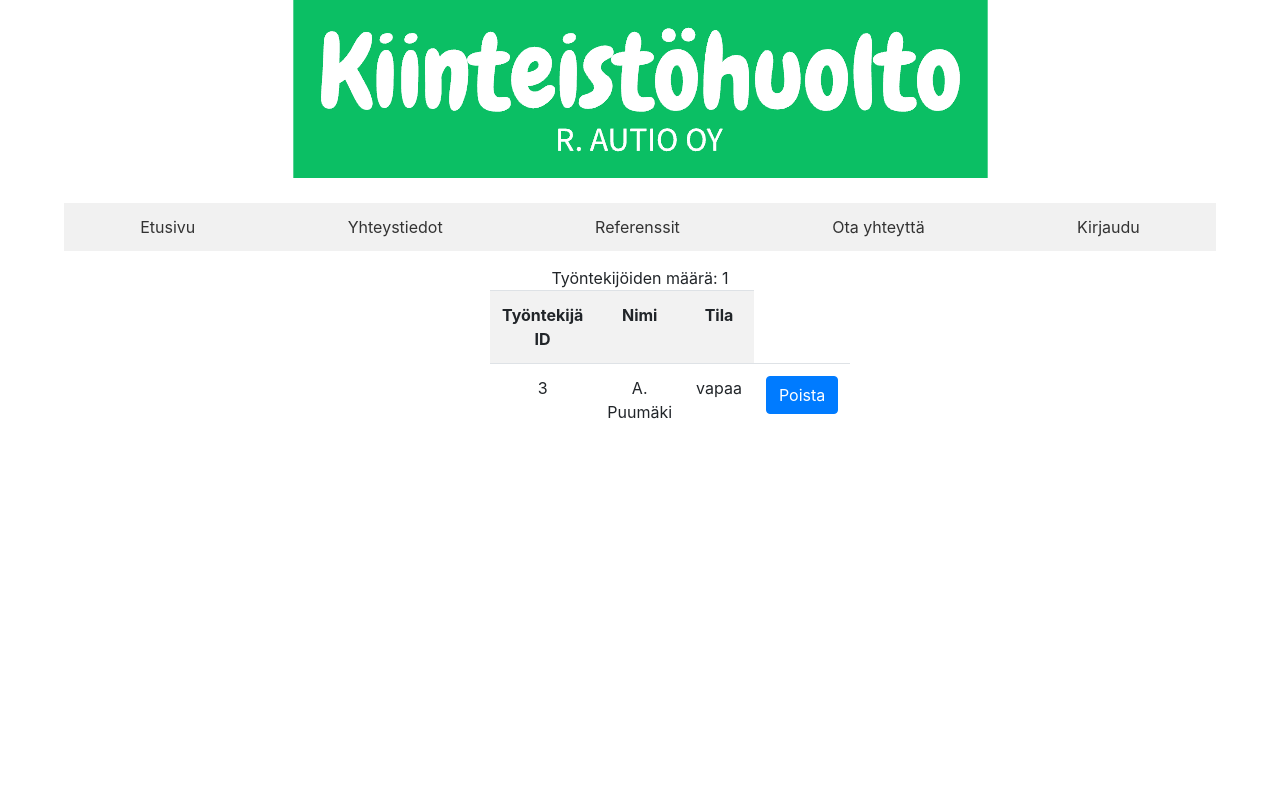
After one commit to vlampsij/Ryhma-rama, a PHP site: page /backend/tyontekijat.php in a window 1280 px wide. The commit adds this page. Run offline with PHP 8.4, Linux system fonts and the light colour scheme; the visitor is signed in with stand-in values (Sample User, id 1); data comes from the database, SQL or seed files in the repository; some libraries are stand-ins or nearby versions.

Commit message:
Lisätty tyontekijälistaus isännöitsijälle

```diff
--- a/backend/data.json
+++ b/backend/data.json
@@ -1 +1 @@
-{"ilmoitus":[{"Vika":"Hana vuotaa","Vikaid":"2","Osoite":"puistolammentie","Tilanne":"3","Tyontekija":"A. Puumäki","Tyontekijaid":"3","kirjausaika":"2023-05-14 04:38:13"}]}
+{"ilmoitus":[{"Tyontekijaid":"1","Nimi":"tyhjä","Tila":"vapaa"},{"Tyontekijaid":"3","Nimi":"A. Puumäki","Tila":"vapaa"}]}
--- a/backend/isannoitsija.php
+++ b/backend/isannoitsija.php
@@ -9,6 +9,7 @@
      <div class="container">
         <h1></h1>
         <a href="../index.html">Takaisin</a>
+        <br>
         <?php
         if($_SESSION['rooli'] == "isannoitsija"){ ?>
         <a href="http://localhost/vlampsij.github.io/backend/logout.php">Kirjaudu ulos</a><br>
@@ -20,6 +21,10 @@
         <div>
             <a href="http://localhost/vlampsij.github.io/backend/register.php">Lisää tunnus</a>
         </div>
+        <br>
+        <div>
+            <a href="http://localhost/vlampsij.github.io/backend/tyontekijat.php">Työntekijälista</a>
+        </div>
 
         <?php }else{ ?>
             <p>Tunnuksella ei oikeuksia nähdä sivua</p>
--- /dev/null
+++ b/backend/tyontekijaListaus.php
@@ -0,0 +1,27 @@
+<?php
+
+header("Access-Control-Allow-Origin: *");
+
+include('conn.php');
+
+$kysely = "SELECT tyontekijaid, nimi, tila.tila FROM tyontekijat INNER JOIN tila ON tyontekijat.tilaid = tila.tilaid ORDER BY tyontekijaid";
+$data = $conn->query($kysely);
+
+$JSON = '{"ilmoitus":[';
+$laskuri = 0;
+$riveja = $data->rowCount();
+while($rivi = $data->fetch(PDO::FETCH_ASSOC)){
+    //echo $rivi['etunimi'] . " " . $rivi['sukunimi'] . " " . $rivi['sposti'] . " " . $rivi['puh'] . "<br>";
+    $laskuri++;
+    $JSON.= '{"Tyontekijaid":"'.$rivi['tyontekijaid'].'","Nimi":"'.$rivi['nimi'].'","Tila":"'.$rivi['tila'].'"}';
+    if($laskuri<$riveja) $JSON.=",";
+}
+
+$JSON.=']}';
+$conn = null;
+
+$handler = fopen("data.json", "w");
+fwrite($handler, $JSON);
+fclose($handler);
+
+?>
--- /dev/null
+++ b/backend/tyontekijat.php
@@ -0,0 +1,96 @@
+<?php session_start(); ?>
+
+
+<!doctype html>
+<html lang="en">
+  <head>
+    <!-- Required meta tags -->
+    <meta charset="utf-8">
+    <meta name="viewport" content="width=device-width, initial-scale=1, shrink-to-fit=no">
+    <!-- Bootstrap CSS -->
+    <link rel="stylesheet" href="https://cdn.jsdelivr.net/npm/bootstrap@4.3.1/dist/css/bootstrap.min.css" integrity="sha384-ggOyR0iXCbMQv3Xipma34MD+dH/1fQ784/j6cY/iJTQUOhcWr7x9JvoRxT2MZw1T" crossorigin="anonymous">
+
+    <!-- Optional JavaScript -->
+    <!-- jQuery first, then Popper.js, then Bootstrap JS -->
+    <script src="https://code.jquery.com/jquery-3.3.1.slim.min.js" integrity="sha384-q8i/X+965DzO0rT7abK41JStQIAqVgRVzpbzo5smXKp4YfRvH+8abtTE1Pi6jizo" crossorigin="anonymous"></script>
+    <script src="https://cdn.jsdelivr.net/npm/popper.js@1.14.7/dist/umd/popper.min.js" integrity="sha384-UO2eT0CpHqdSJQ6hJty5KVphtPhzWj9WO1clHTMGa3JDZwrnQq4sF86dIHNDz0W1" crossorigin="anonymous"></script>
+    <script src="https://cdn.jsdelivr.net/npm/bootstrap@4.3.1/dist/js/bootstrap.min.js" integrity="sha384-JjSmVgyd0p3pXB1rRibZUAYoIIy6OrQ6VrjIEaFf/nJGzIxFDsf4x0xIM+B07jRM" crossorigin="anonymous"></script>
+    <!--jQuery & JavaScript links-->
+    <script src="https://ajax.googleapis.com/ajax/libs/jquery/3.6.3/jquery.min.js"></script>
+    <script src="https://ajax.googleapis.com/ajax/libs/angularjs/1.6.9/angular.min.js"></script>
+    <!--<script src="js/myScript.js"></script>-->
+    <link rel="stylesheet" href="../css/mycss.css">
+    <title>Kiinteistöhuolto R. Autio Oy</title>
+    <link href="../css/sign-in.css" rel="stylesheet">
+  </head>
+  <body class="text-center">
+
+    <div class="kuva logo">
+        <a href="index.html"><img src="../img/logo.png" alt="Kiinteistöhuolto R. Autio Oy" id="logo" class="img-fluid"></a>
+    </div>
+
+    <nav class=" sticky-top navbar-expand-sm">
+        <button class="navbar-toggler" type="button" data-bs-toggle="collapse" data-bs-target="#mynavbar">
+          <span class="navbar-toggler-icon"></span>
+        </button>
+        <div class="collapse navbar-collapse" id="mynavbar"></div>
+      <ul>
+        <li class="nav-item"><a href="../index.html">Etusivu</a></li>
+        <li class="nav-item"><a href="../yhteystiedot.html">Yhteystiedot</a></li>
+        <li class="nav-item"><a href="../referenssit.html">Referenssit</a></li>
+        <li class="nav-item"><a href="../ota_yhteytta.html">Ota yhteyttä</a></li>
+        <li class="dropdown nav-item">
+          <a href="http://localhost/vlampsij.github.io/backend/login.php">Kirjaudu</a>
+        </li>
+      </ul>
+
+    </div>
+    </nav>
+
+
+    <main class="form-signin w-100 m-auto  mb-3">
+        <div>
+<?php if($_SESSION['rooli'] == "isannoitsija"){ ?>
+      <table class="table table-striped">
+      <tr>
+         <th>Työntekijä ID</th>
+         <th>Nimi</th>
+         <th>Tila</th>
+      </tr>
+
+        <?php
+            include("tyontekijaListaus.php");
+            $json_data = file_get_contents("data.json");
+            $tyontekijat = json_decode($json_data, true);
+            $maara = 0;
+
+            if(count($tyontekijat) != 0){
+            foreach($tyontekijat as $key){
+                foreach($key as $tyontekija){
+                if($tyontekija['Tyontekijaid'] != "1"){
+                ?>
+                    <tr>
+                        <td><?php echo $tyontekija['Tyontekijaid']; ?></td>
+                        <td><?php echo $tyontekija['Nimi']; ?></td>
+                        <td><?php echo $tyontekija['Tila']; ?></td>
+                        <td><?php echo'<a href="poistaTyontekija.php?tyontekijaid='.$tyontekija['Tyontekijaid'].'" class="btn btn-primary">Poista</a>';?></td>
+                    </tr>
+                    <?php
+                    $maara++;
+                }
+                }
+            }
+            }
+            echo "Työntekijöiden määrä: " . $maara;
+        }?>
+</div>
+</main>
+
+
+<!-- <div class="footer mt-5">
+    <p>Kiinteistöhuolto R. Autio Oy</p>
+    <p>Y-tunnus: 09876543-1</p>
+    <p>kiinteistöhuolto@r.autio</p>
+</div> -->
+</body>
+</html>
```
Also changed, not shown: backend/poistaTyontekija.php (added, +14 -0 lines).
